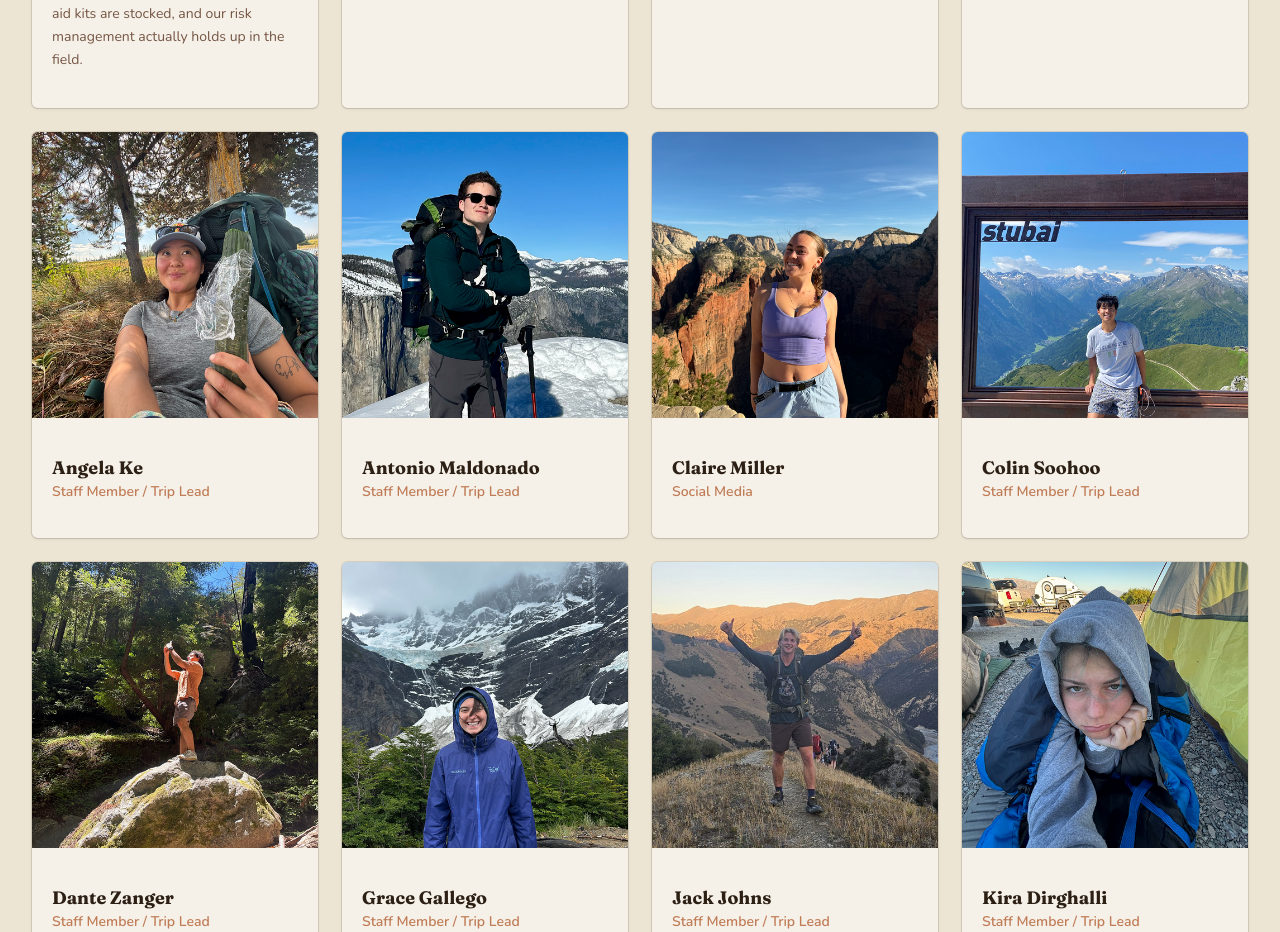
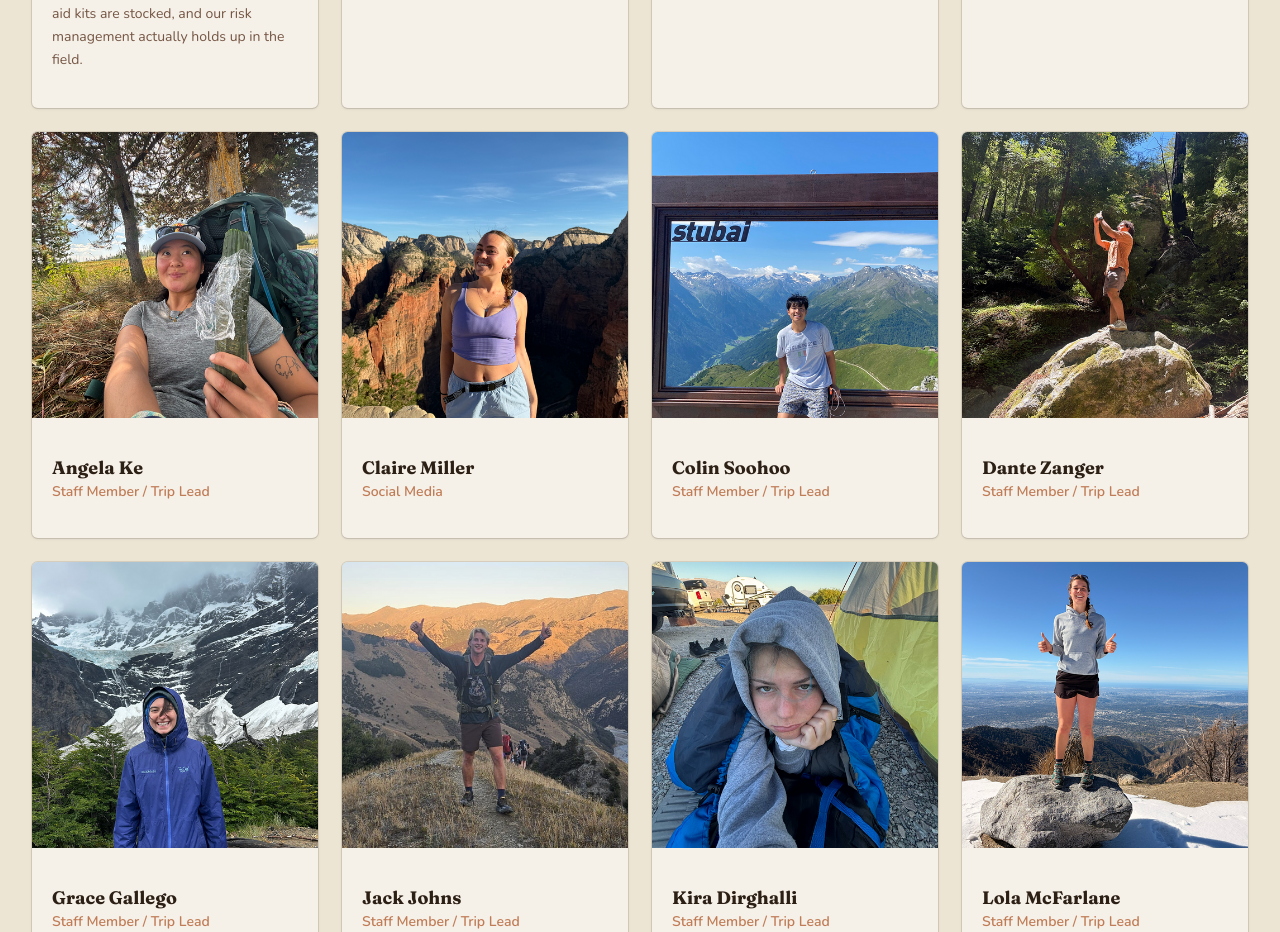
Before and after one commit to RyeBreadFernandez/tubc-website, a Next.js app: page /about in a window 1280 px wide. Shown: the part 4660-5592 px from the top of the page. Built offline with nearby package versions, Linux system fonts and the light colour scheme.

Commit message:
feat(staff): remove Antonio Maldonado

```diff
--- a/data/staff.ts
+++ b/data/staff.ts
@@ -178,11 +178,6 @@ export const staff: StaffMember[] = [
     imageUrl: '/staff/angela-ke.jpg',
   },
   {
-    name: 'Antonio Maldonado',
-    role: 'Staff Member / Trip Lead',
-    imageUrl: '/staff/antonio-maldonado.jpg',
-  },
-  {
     name: 'Claire Miller',
     role: 'Social Media',
     imageUrl: '/staff/claire-miller.jpg',
```
